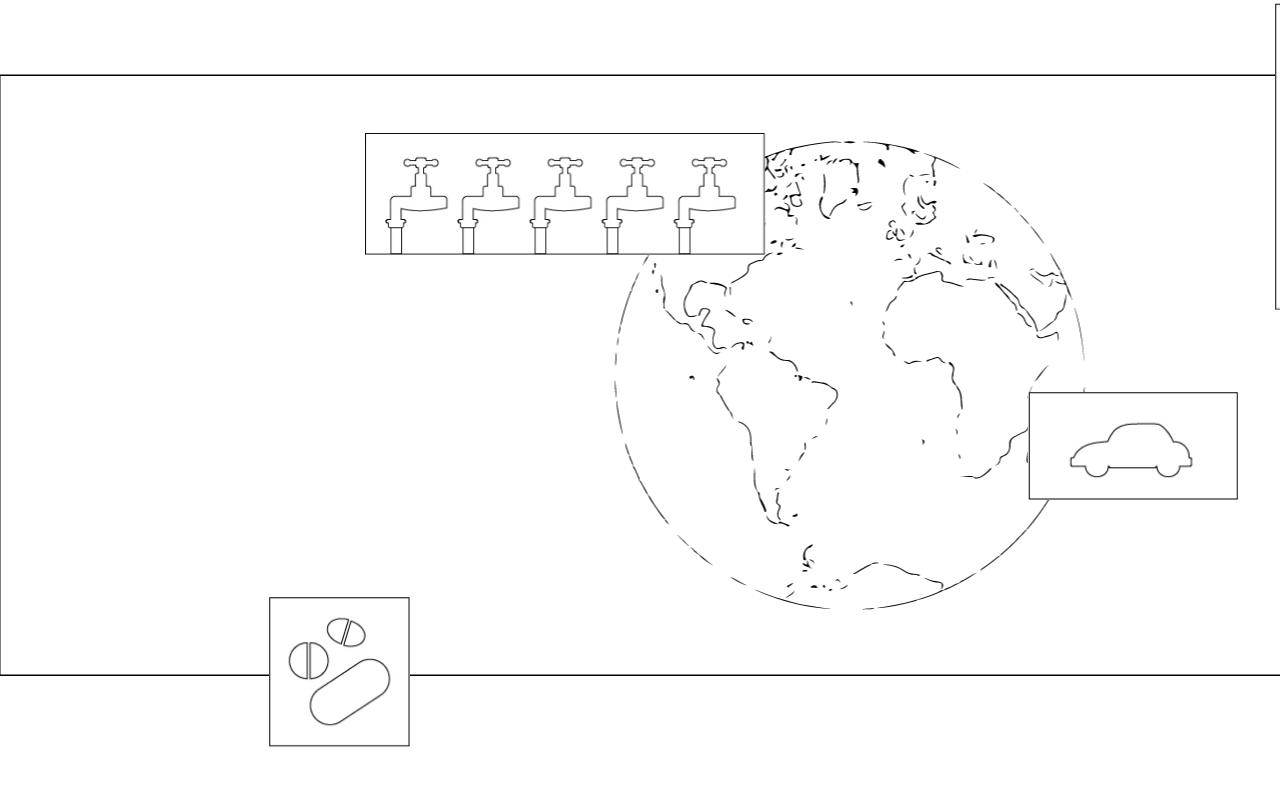
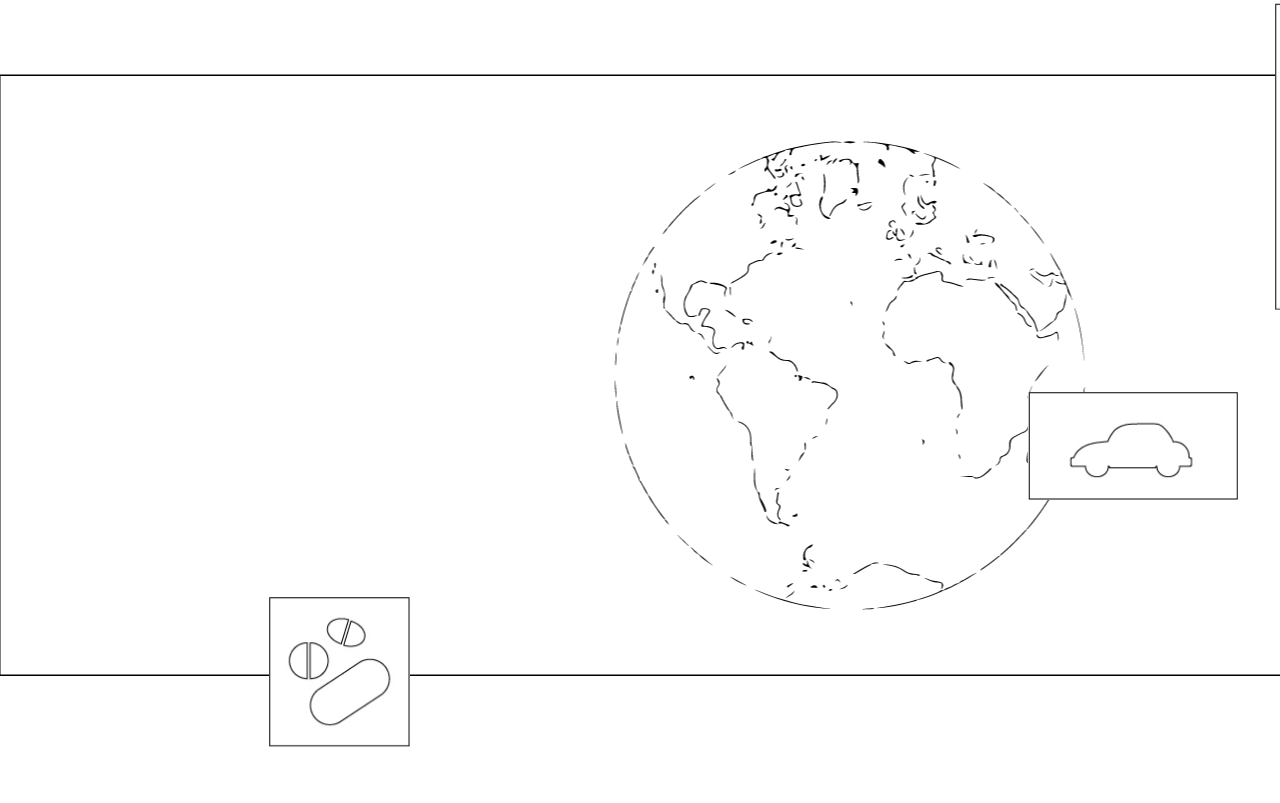
Before and after one commit to baaaangjihyun/final, a plain HTML site: page index.html in a window 1280 px wide. Shown: the part 7577-8380 px from the top of the page. Drawn offline with Linux system fonts and the light colour scheme; a web font is replaced by a local one.

Commit message:
Add files via upload

```diff
--- a/index.html
+++ b/index.html
@@ -315,8 +315,7 @@ top: 7982px;
 
 <section class="back6">
 
-	<img src="img/water5.jpg" style="position: absolute;
-top: 7700px; left: 355.1px;
+
 ">
 
 
```
